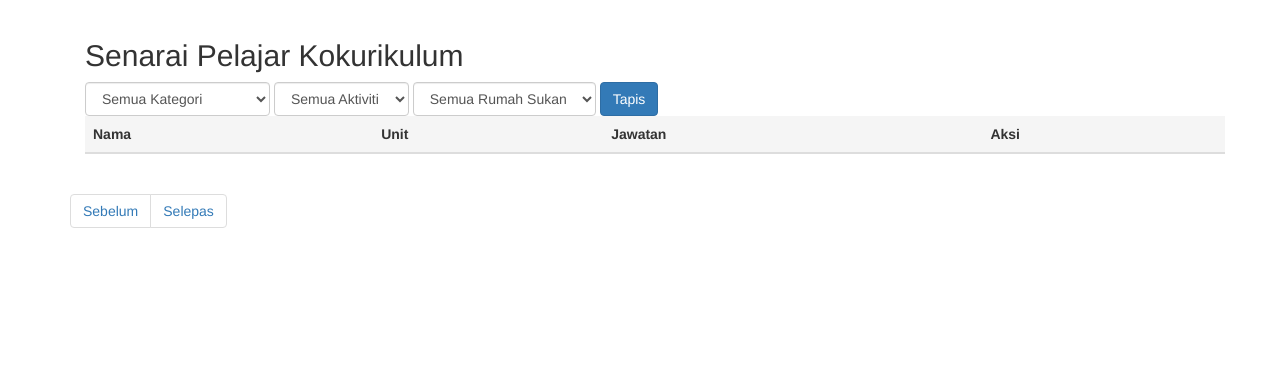
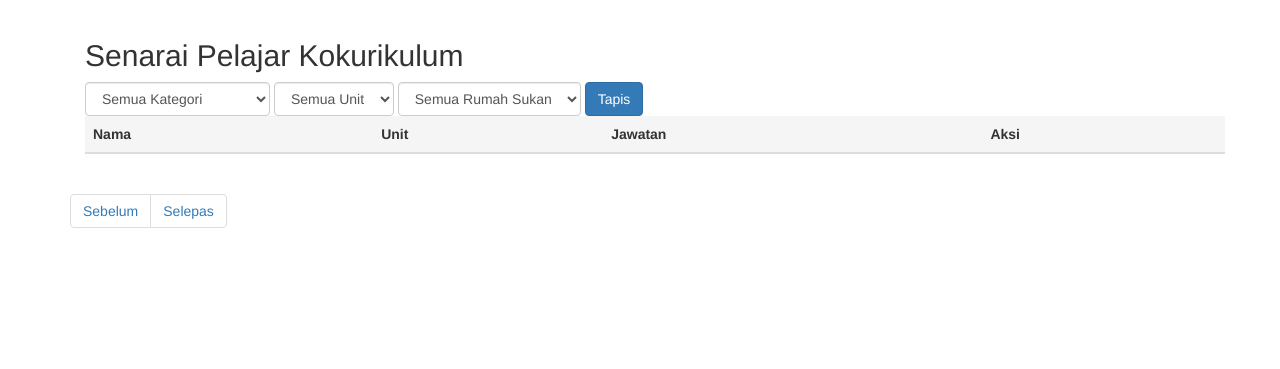
Before and after one commit to nicholastan-bit/SMIS, a Flask app: page /admin/koku-list in a window 1280 px wide. Shown: the part 51-420 px from the top of the page. Run offline with Flask 3, Linux system fonts and the light colour scheme; the visitor is signed in with stand-in values (Sample User, id 1); data that the repository does not hold is empty; some libraries are stand-ins or nearby versions.

Commit message:
rename
renaming mysql attribute
activity_name > unit

```diff
--- a/app.py
+++ b/app.py
@@ -857,7 +857,7 @@ def kokurikulum_page():
     student = cursor.fetchone()
 
     # 2. Fetch all units for this category
-    cursor.execute("SELECT unit_id, activity_name, unit_type FROM UnitKokurikulum WHERE unit_type = %s", (category,))
+    cursor.execute("SELECT unit_id, unit_name, unit_type FROM UnitKokurikulum WHERE unit_type = %s", (category,))
     units = cursor.fetchall()
 
     # 3. Get current counts for all units to check capacity
@@ -885,7 +885,7 @@ def kokurikulum_page():
         elif u['unit_type'] == 'Badan Beruniform': prefix = "UB_"
         elif u['unit_type'] == 'Sukan dan Permainan': prefix = "SK_"
 
-        json_key = f"{prefix}{u['activity_name']}"
+        json_key = f"{prefix}{u['unit_name']}"
         limit = limits.get(json_key, 60)
 
         # 2. Add 'enrolled' and 'limit' to the dictionary
@@ -893,8 +893,8 @@ def kokurikulum_page():
 
         # Restriction Checks
         gender_match = True
-        if u['activity_name'] in gender_restrictions:
-            gender_match = (student['jantina'] == gender_restrictions[u['activity_name']])
+        if u['unit_name'] in gender_restrictions:
+            gender_match = (student['jantina'] == gender_restrictions[u['unit_name']])
 
         processed_units.append({
             **u,
@@ -905,7 +905,7 @@ def kokurikulum_page():
         })
 
     cursor.execute("""
-        SELECT uk.unit_id, uk.activity_name, uk.unit_type
+        SELECT uk.unit_id, uk.unit_name, uk.unit_type
         FROM KokurikulumPelajar kp
         JOIN UnitKokurikulum uk ON kp.unit_id = uk.unit_id
         WHERE kp.bil_kemasukan = %s
@@ -977,8 +977,8 @@ def final_submit_koku():
     # 1. FINAL SAFETY CHECK: Loop through to verify if any unit became full
     for unit in session.get('temp_units', []):
         unit_id = unit['unit_id']
-        cursor.execute("SELECT activity_name FROM UnitKokurikulum WHERE unit_id = %s", (unit_id,))
-        unit_name = cursor.fetchone()['activity_name']
+        cursor.execute("SELECT unit_name FROM UnitKokurikulum WHERE unit_id = %s", (unit_id,))
+        unit_name = cursor.fetchone()['unit_name']
 
         current_enrollment = enrollment_data.get(unit_id, 0)
         max_limit = limits.get(unit_name, 60)
@@ -1427,8 +1427,8 @@ def admin_settings():
             unit_id = request.form.get('koku_select')
             new_limit = request.form.get('koku_limit_number')
 
-            # 1. Fetch both activity_name AND unit_type to determine the prefix
-            cursor.execute("SELECT activity_name, unit_type FROM UnitKokurikulum WHERE unit_id = %s", (unit_id,))
+            # 1. Fetch both unit_name AND unit_type to determine the prefix
+            cursor.execute("SELECT unit_name, unit_type FROM UnitKokurikulum WHERE unit_id = %s", (unit_id,))
             unit = cursor.fetchone()
 
             if unit and new_limit:
@@ -1439,13 +1439,13 @@ def admin_settings():
                 elif unit['unit_type'] == 'Sukan dan Permainan': prefix = "SK_"
 
                 # 3. Create the exact same key used by the rest of your app
-                full_key = f"{prefix}{unit['activity_name']}"
+                full_key = f"{prefix}{unit['unit_name']}"
 
                 limits = get_limits()
 
                 # 4. Remove the old, incorrect key if it exists (Optional cleanup)
-                if unit['activity_name'] in limits:
-                    del limits[unit['activity_name']]
+                if unit['unit_name'] in limits:
+                    del limits[unit['unit_name']]
 
                 # 5. Save using the standardized key
                 limits[full_key] = int(new_limit)
@@ -1483,7 +1483,7 @@ def admin_settings():
     """)
     enrollment_data = {row['unit_id']: row['enrolled_count'] for row in cursor.fetchall()}
 
-    cursor.execute("SELECT unit_id, activity_name, unit_type FROM UnitKokurikulum ORDER BY activity_name")
+    cursor.execute("SELECT unit_id, unit_name, unit_type FROM UnitKokurikulum ORDER BY unit_name")
     all_units = cursor.fetchall()
 
     cursor.close(); conn.close()
@@ -1799,7 +1799,7 @@ def admin_koku_list():
     offset = (page - 1) * per_page
 
     cat_filter = request.args.get('category')
-    act_filter = request.args.get('activity')
+    act_filter = request.args.get('unit')
     rumah_filter = request.args.get('rumah')
 
     # 1. Establish database connection FIRST
@@ -1820,7 +1820,7 @@ def admin_koku_list():
         base_query += " AND uk.unit_type = %s"
         params.append(cat_filter)
     if act_filter:
-        base_query += " AND uk.activity_name = %s"
+        base_query += " AND uk.unit_name = %s"
         params.append(act_filter)
     if rumah_filter:
         base_query += " AND LOWER(p.rumah_sukan) = LOWER(%s)"
@@ -1833,12 +1833,12 @@ def admin_koku_list():
     total = result.get('total_count') or (list(result.values())[0] if result else 0)
 
     # 5. Fetch dropdown data
-    cursor.execute("SELECT unit_id, activity_name, unit_type FROM UnitKokurikulum ORDER BY unit_type, activity_name")
+    cursor.execute("SELECT unit_id, unit_name, unit_type FROM UnitKokurikulum ORDER BY unit_type, unit_name")
     all_units_dropdown = cursor.fetchall()
 
     # 6. Fetch main student list
     data_query = """
-        SELECT kp.kkplr_id, kp.bil_kemasukan, kp.jawatan, p.nama_pelajar, uk.activity_name, uk.unit_type
+        SELECT kp.kkplr_id, kp.bil_kemasukan, kp.jawatan, p.nama_pelajar, uk.unit_name, uk.unit_type
     """ + base_query + " LIMIT %s OFFSET %s"
     cursor.execute(data_query, params + [per_page, offset])
     students = cursor.fetchall()
@@ -1939,11 +1939,11 @@ def edit_student_koku(bil):
     cursor.execute("SELECT * FROM pelajar WHERE bil_kemasukan = %s", (bil,))
     student = cursor.fetchone()
 
-    cursor.execute("SELECT unit_id, activity_name FROM UnitKokurikulum")
+    cursor.execute("SELECT unit_id, unit_name FROM UnitKokurikulum")
     all_units = cursor.fetchall()
 
     cursor.execute("""
-        SELECT kp.*, uk.activity_name
+        SELECT kp.*, uk.unit_name
         FROM KokurikulumPelajar kp
         JOIN UnitKokurikulum uk ON kp.unit_id = uk.unit_id
         WHERE kp.bil_kemasukan = %s
--- a/templates/edit_student.html
+++ b/templates/edit_student.html
@@ -59,7 +59,7 @@
                             <select name="unit_id[]" class="form-control">
                                 {% for u in all_units %}
                                 <option value="{{ u.unit_id }}" {% if r.unit_id==u.unit_id %}selected{% endif %}>{{
-                                    u.activity_name }}</option>
+                                    u.unit_name }}</option>
                                 {% endfor %}
                             </select>
                         </td>
--- a/templates/koku_list.html
+++ b/templates/koku_list.html
@@ -12,12 +12,12 @@
             </option>
         </select>
 
-        <select name="activity" id="actSelect" class="form-control">
-            <option value="">Semua Aktiviti</option>
+        <select name="unit" id="actSelect" class="form-control">
+            <option value="">Semua Unit</option>
             {% for u in all_units %}
-            <option value="{{ u.activity_name }}" data-type="{{ u.unit_type }}" {% if act==u.activity_name %}selected{%
+            <option value="{{ u.unit_name }}" data-type="{{ u.unit_type }}" {% if act==u.unit_name %}selected{%
                 endif %}>
-                {{ u.activity_name }}
+                {{ u.unit_name }}
             </option>
             {% endfor %}
         </select>
@@ -45,7 +45,7 @@
                 {% for s in students %}
                 <tr>
                     <td><strong>{{ s.nama_pelajar }}</strong></td>
-                    <td>{{ s.activity_name }} <br><small>{{ s.unit_type }}</small></td>
+                    <td>{{ s.unit_name }} <br><small>{{ s.unit_type }}</small></td>
                     <td>
                         <form action="{{ url_for('update_jawatan_ajax') }}" method="POST">
                             <input type="hidden" name="kkplr_id" value="{{ s.kkplr_id }}">
--- a/templates/kokurikulum.html
+++ b/templates/kokurikulum.html
@@ -57,7 +57,7 @@
             <div class="col-md-6">
                 <div class="panel {% if unit.is_full %}panel-danger{% else %}panel-primary{% endif %}">
                     <div class="panel-heading">
-                        <h3 class="panel-title">{{ unit.activity_name }}</h3>
+                        <h3 class="panel-title">{{ unit.unit_name }}</h3>
                     </div>
                     <div class="panel-body" style="min-height: 80px;">
                         <p><strong>Kapasiti:</strong> {{ unit.enrolled }} / {{ unit.limit }} pelajar</p>
@@ -68,7 +68,7 @@
                     <div class="panel-footer">
                         <form action="/temp_add_koku" method="POST">
                             <input type="hidden" name="unit_id" value="{{ unit.unit_id }}">
-                            <input type="hidden" name="unit_name" value="{{ unit.activity_name }}">
+                            <input type="hidden" name="unit_name" value="{{ unit.unit_name }}">
                             <input type="hidden" name="unit_type" value="{{ selected_type }}">
                             <button type="submit" class="btn btn-block btn-primary" {% if unit.is_full or not
                                 unit.allowed %}disabled{% endif %}>
```
